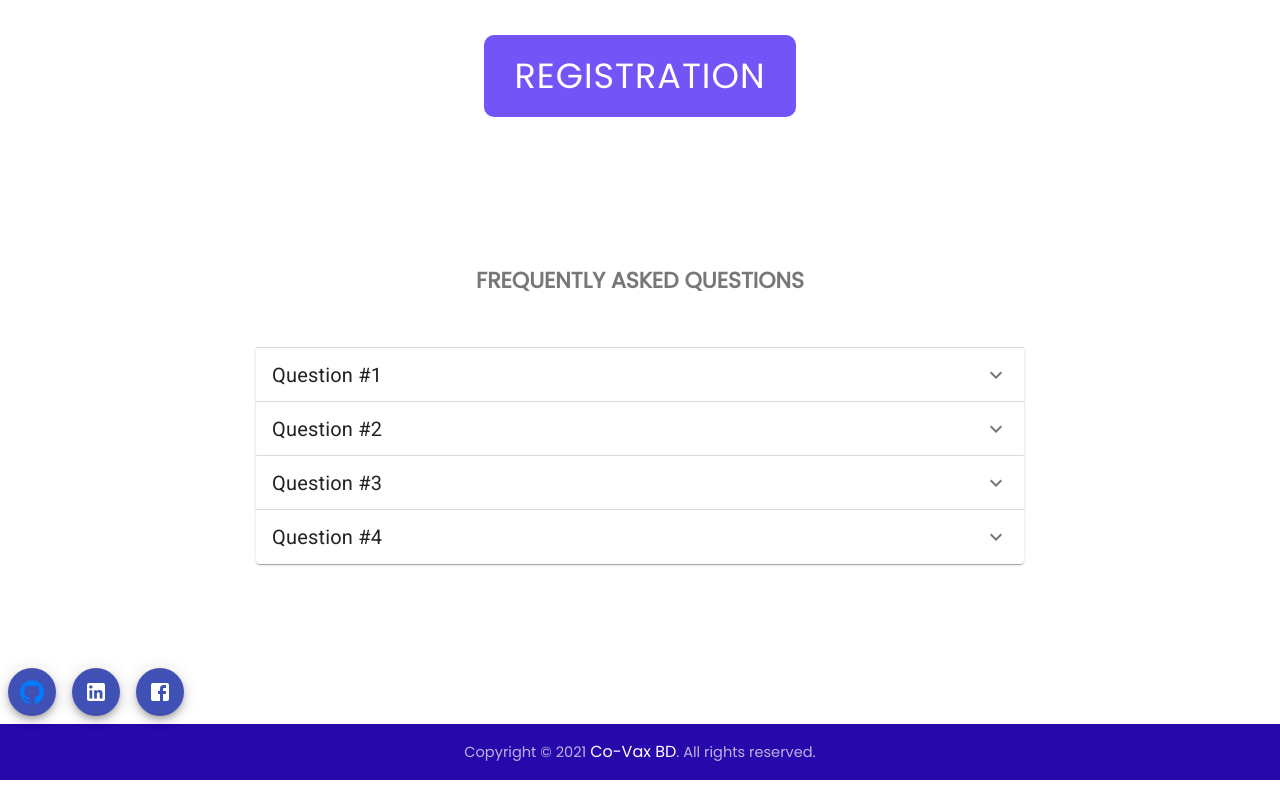
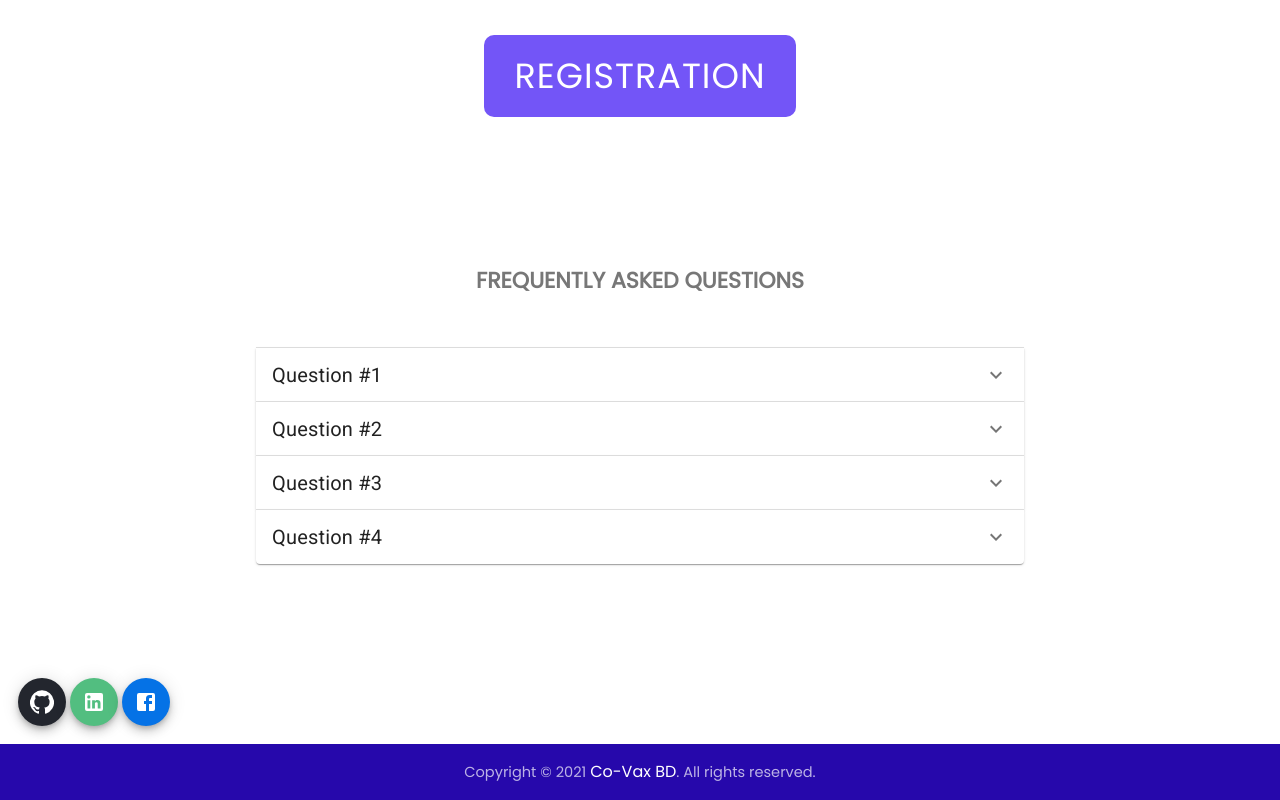
Before and after one commit to kabir-webDev/covid-vaccine, a React (Create React App) app: page / in a window 1280 px wide. Shown: the part 1768-2568 px from the top of the page. Built offline with nearby package versions, Linux system fonts and the light colour scheme; no server answers.

Commit message:
Floating button added

```diff
--- a/src/App.css
+++ b/src/App.css
@@ -39,3 +39,14 @@
     transform: rotate(360deg);
   }
 }
+
+.float__link a {
+  /* background-color: aquamarine; */
+  text-decoration: none;
+  color: white;
+}
+.float__link a:hover {
+  /* background-color: aquamarine; */
+  text-decoration: none;
+  color: rgb(209, 69, 69);
+}
--- a/src/components/Home/Footer/FooterCol.js
+++ b/src/components/Home/Footer/FooterCol.js
@@ -8,11 +8,11 @@ import FacebookIcon from "@material-ui/icons/Facebook";
 const useStyles = makeStyles((theme) => ({
   root: {
     "& > *": {
-      margin: theme.spacing(1),
+      margin: theme.spacing(2),
     },
   },
   extendedIcon: {
-    marginRight: theme.spacing(1),
+    marginRight: theme.spacing(2),
   },
 }));
 
@@ -21,17 +21,38 @@ export default function FooterCol() {
 
   return (
     <div className={classes.root}>
-      <Fab color="primary" aria-label="git" size="medium">
-        <a href="https://google.com">
+      <div className="float__link">
+        <Fab
+          color="primary"
+          aria-label="git"
+          size="medium"
+          style={{ background: "#23262E", margin: 2 }}
+        >
+          <a href="https://github.com/kabir-webDev">
             <GitHubIcon />
           </a>
         </Fab>
-      <Fab color="primary" aria-label="in" size="medium">
+        <Fab
+          color="primary"
+          aria-label="in"
+          size="medium"
+          style={{ background: "#52BE80", margin: 2 }}
+        >
+          <a href="https://www.linkedin.com/in/kabirhasan/">
             <LinkedInIcon />
+          </a>
         </Fab>
-      <Fab color="primary" aria-label="fb" size="medium">
+        <Fab
+          color="primary"
+          aria-label="fb"
+          size="medium"
+          style={{ background: "#0572E6", margin: 2 }}
+        >
+          <a href="https://www.facebook.com/skdrkabir/">
             <FacebookIcon />
+          </a>
         </Fab>
+      </div>
     </div>
   );
 }
```
Lines whose indentation alone changed are shown as unchanged.
